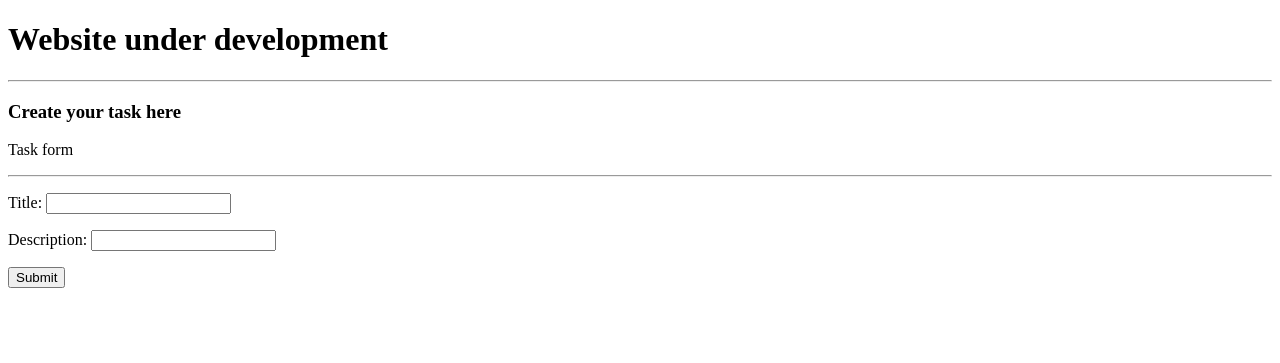
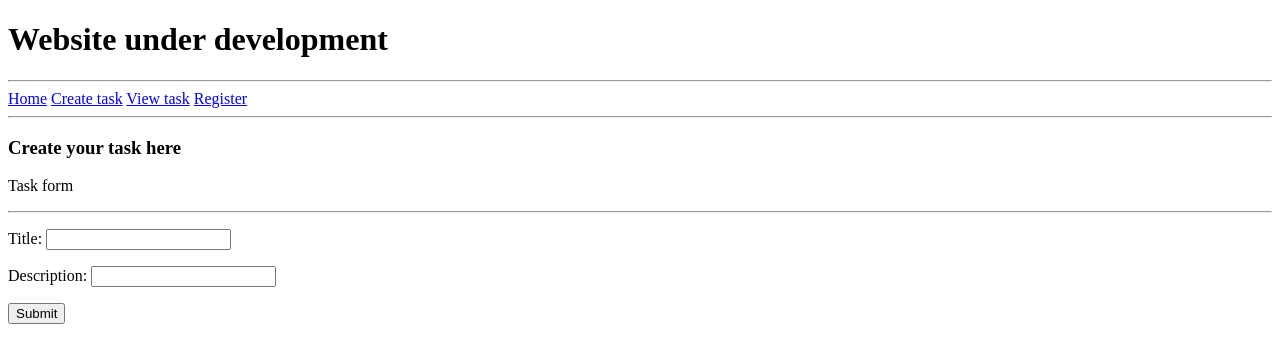
Before and after one commit to kalonjic34/crud-demo-app, a Django app: page /create-task in a window 1280 px wide. Shown: the top 363 px of the page. Run offline with Django 5.2, Linux system fonts and the light colour scheme.

Commit message:
Add main navigation: Implement home, create task, view task, register links

```diff
--- a/demo/crm/templates/crm/base.html
+++ b/demo/crm/templates/crm/base.html
@@ -7,6 +7,13 @@
 <body>
     <h1>Website under development</h1>
     <hr>
+
+    <a href="{% url '' %}">Home</a>
+    <a href="{% url 'create-task' %}">Create task</a>
+    <a href="{% url 'view-tasks' %}">View task</a>
+    <a href="{% url 'register' %}">Register</a>
+
+    <hr>
     {% block content %}
 
     {% endblock  %}
```
